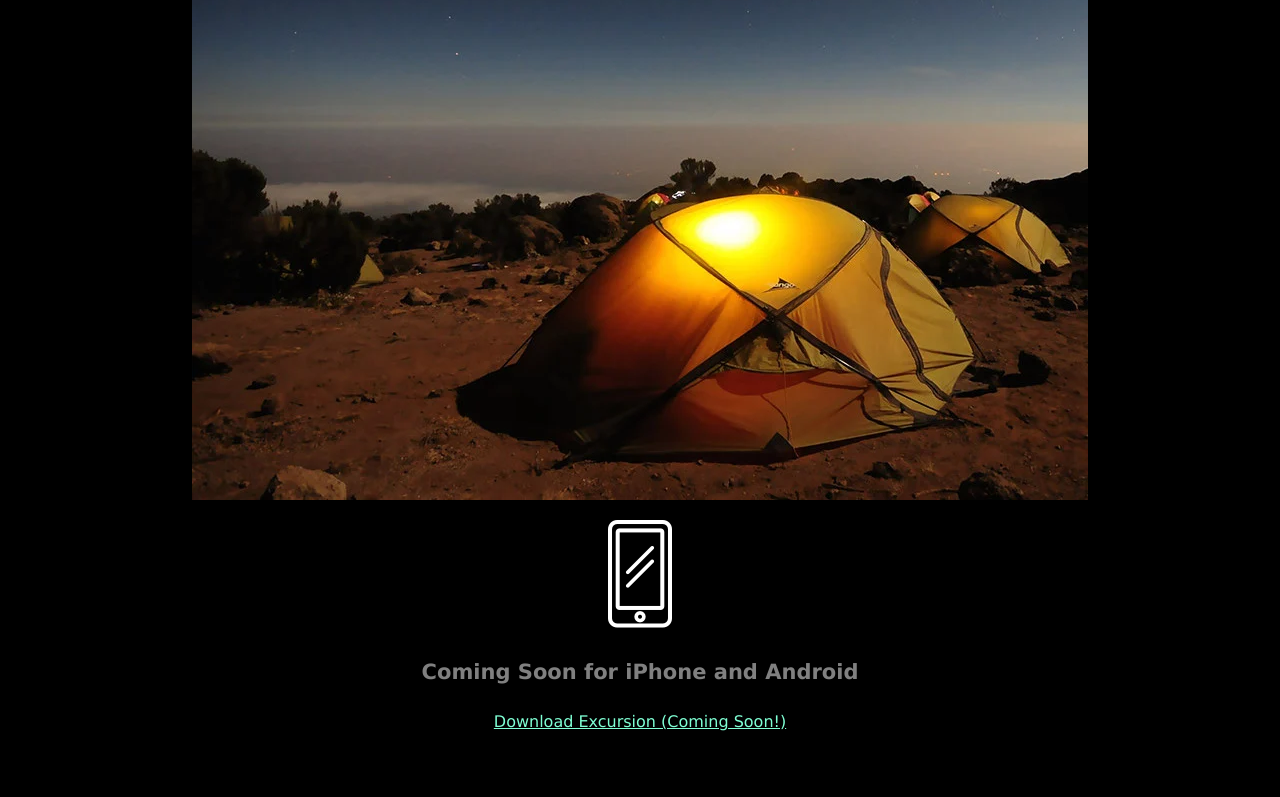
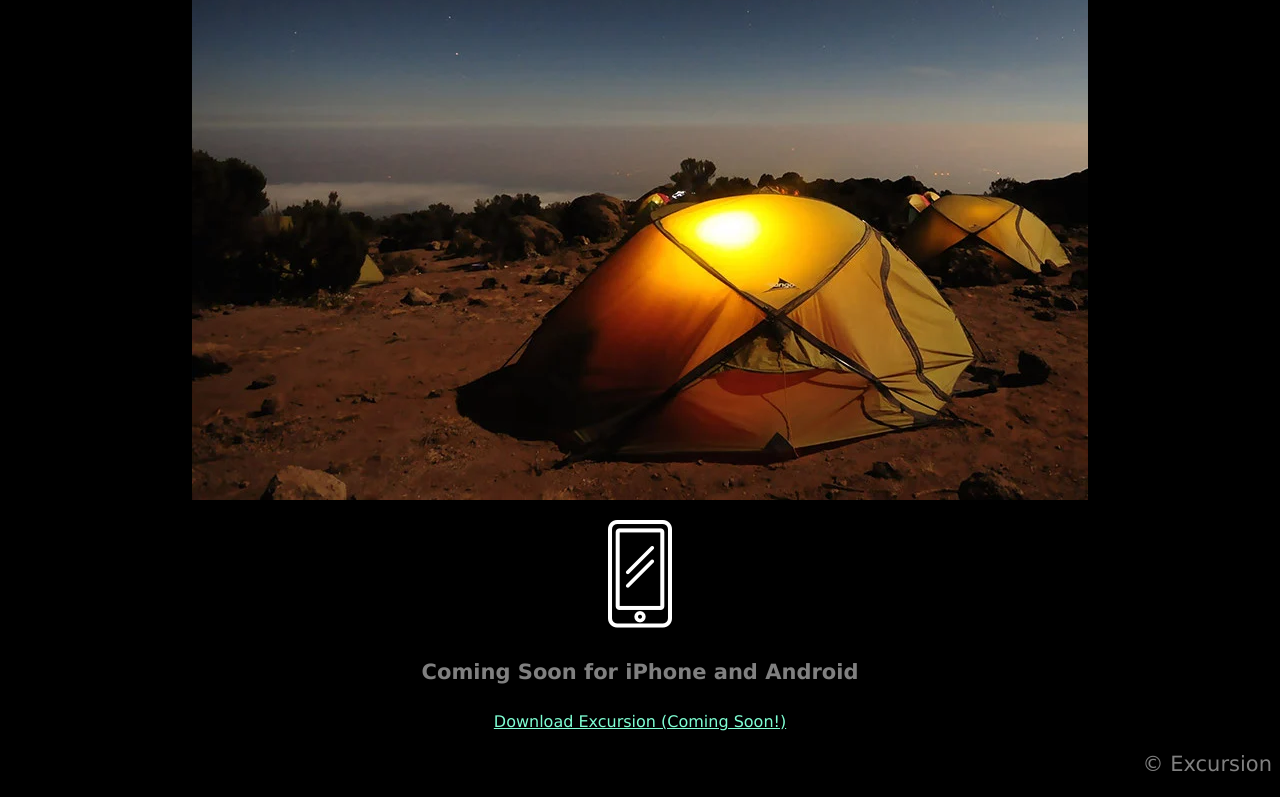
Before and after one commit to IdowuOla/excursion, a plain HTML site: page index.html in a window 1280 px wide. Shown: the part 460-1257 px from the top of the page. Before the commit the page ends 1207 px from the top, so only its background shows below. Drawn offline with Linux system fonts and the light colour scheme.

Commit message:
final push

```diff
--- a/index.html
+++ b/index.html
@@ -22,5 +22,6 @@
     <p><img src="resources/images/phone.png.png" /></p>
     <h4 class="header--sub-header">Coming Soon for iPhone and Android</h4>
     <p><a class="link--cta" href="#">Download Excursion (Coming Soon!)</a></p>
+    <p class="footer--copyright">© Excursion</p>
   </body>
 </html>
--- a/resources/css/style.css
+++ b/resources/css/style.css
@@ -23,3 +23,8 @@ body {
   font-size: 16px;
   color: aquamarine;
 }
+/* Footer */
+.footer--copyright {
+    font-size: 21px;
+    color: gray;
+    text-align: right;
```
